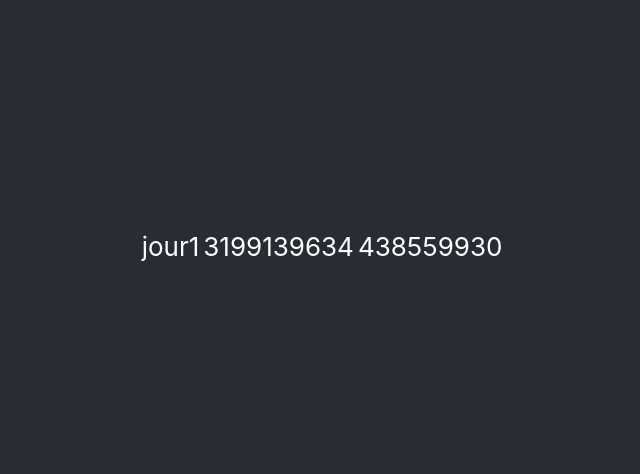
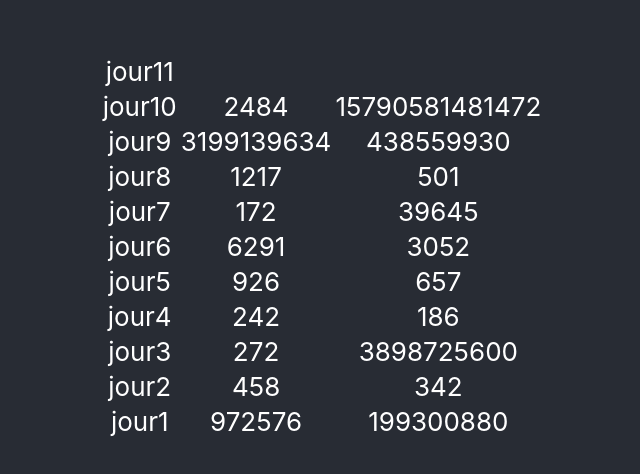
Before and after one commit to alainds/adventofcode2020, a React (Create React App) app: page / in a window 1280 px wide. Shown: the part 154-628 px from the top of the page, without its empty margins (318-958 px from the left). Built offline with nearby package versions, Linux system fonts and the light colour scheme.

Commit message:
jour10(),

```diff
--- a/src/App.js
+++ b/src/App.js
@@ -8,20 +8,22 @@ import jour6 from "./days/jour6"
 import jour7 from "./days/jour7"
 import jour8 from "./days/jour8"
 import jour9 from "./days/jour9"
-// import jour10 from "./days/jour10"
+import jour10 from "./days/jour10"
+import jour11 from "./days/jour11"
 
 function App() {
   const tableauResultats = [
-    // jour10(),
+    jour11(),
+    jour10(),
     jour9(),
-    // jour8(),
-    // jour7(),
-    // jour6(),
-    // jour5(),
-    // jour4(),
-    // jour3(),
-    // jour2(),
-    // jour1(),
+    jour8(),
+    jour7(),
+    jour6(),
+    jour5(),
+    jour4(),
+    jour3(),
+    jour2(),
+    jour1(),
   ]
   return (
     <div className="App">
--- a/src/data/input10.js
+++ b/src/data/input10.js
@@ -1 +1,148 @@
-export const input = ``
+export let input = `165
+78
+151
+15
+138
+97
+152
+64
+4
+111
+7
+90
+91
+156
+73
+113
+93
+135
+100
+70
+119
+54
+80
+170
+139
+33
+123
+92
+86
+57
+39
+173
+22
+106
+166
+142
+53
+96
+158
+63
+51
+81
+46
+36
+126
+59
+98
+2
+16
+141
+120
+35
+140
+99
+121
+122
+58
+1
+60
+47
+10
+87
+103
+42
+132
+17
+75
+12
+29
+112
+3
+145
+131
+18
+153
+74
+161
+174
+68
+34
+21
+24
+85
+164
+52
+69
+65
+45
+109
+148
+11
+23
+129
+84
+167
+27
+28
+116
+110
+79
+48
+32
+157
+130`
+
+// input = `28
+// 33
+// 18
+// 42
+// 31
+// 14
+// 46
+// 20
+// 48
+// 47
+// 24
+// 23
+// 49
+// 45
+// 19
+// 38
+// 39
+// 11
+// 1
+// 32
+// 25
+// 35
+// 8
+// 17
+// 7
+// 9
+// 4
+// 2
+// 34
+// 10
+// 3`
+
+// input = `16
+// 10
+// 15
+// 5
+// 1
+// 11
+// 7
+// 19
+// 6
+// 12
+// 4`
--- /dev/null
+++ b/src/data/input11.js
@@ -0,0 +1 @@
+export const input = ``
--- a/src/days/jour10.js
+++ b/src/days/jour10.js
@@ -1,14 +1,84 @@
 import { input } from "data/input10"
+import { reducerSum } from "util/array"
 
 const dataBrut = input.split("\n")
+const adapters = dataBrut.map((a) => parseInt(a))
 function result1() {
-  return
+  const adapterMax = Math.max(...adapters)
+  const diffs = getAdapters(adapters, adapterMax).diffs
+  return (
+    diffs.filter((d) => d === 1).length * diffs.filter((d) => d === 3).length
+  )
 }
 
 function result2() {
-  return
+  const adapterMax = Math.max(...adapters)
+  const diffsMin = getAdapters(adapters, adapterMax).diffs
+  const adaptersSuiteMin = getAdapters(adapters, adapterMax).adaptersSuiteMin
+
+  let diffCourant = diffsMin.length - 1
+  let nbPossibilites = [
+    { adapter: adaptersSuiteMin[adaptersSuiteMin.length - 1], n: 1 },
+  ]
+  while (diffCourant >= 0) {
+    const adapterCourant = adaptersSuiteMin[diffCourant]
+
+    let possibilitesAdapter = []
+    const diffDiffCourant = diffsMin[diffCourant]
+    const diffDiffCourant1 = diffsMin[diffCourant + 1]
+    const diffDiffCourant2 = diffsMin[diffCourant + 2]
+    if (
+      diffDiffCourant2 &&
+      diffDiffCourant2 + diffDiffCourant1 + diffDiffCourant <= 3
+    ) {
+      possibilitesAdapter = [
+        adaptersSuiteMin[diffCourant + 1],
+        adaptersSuiteMin[diffCourant + 2],
+        adaptersSuiteMin[diffCourant + 3],
+      ]
+    } else if (diffDiffCourant1 && diffDiffCourant1 + diffDiffCourant <= 3) {
+      possibilitesAdapter = [
+        adaptersSuiteMin[diffCourant + 1],
+        adaptersSuiteMin[diffCourant + 2],
+      ]
+    } else {
+      possibilitesAdapter = [adaptersSuiteMin[diffCourant + 1]]
+    }
+    const nbPossibilitesAdapterCourant = possibilitesAdapter.map(
+      (adapterPossible) =>
+        nbPossibilites.filter((a) => a.adapter === adapterPossible)[0].n
+    )
+    nbPossibilites.push({
+      adapter: adapterCourant,
+      n: nbPossibilitesAdapterCourant.reduce(reducerSum),
+    })
+    diffCourant--
+  }
+
+  return nbPossibilites[nbPossibilites.length - 1].n
 }
 
 export default function getResultats() {
   return [result1(), result2()]
 }
+
+function getAdapters(adapters, adapterMax, comp = (x) => Math.min(x)) {
+  const JOLTS_INIT = 0
+  const diffs = []
+  const possibleDiffs = [1, 2, 3]
+  let adapter = JOLTS_INIT
+  let adaptersSuite = [adapter]
+  while (adapter < adapterMax) {
+    const possibleAdapters = possibleDiffs.map((a) => a + adapter)
+    const possibleAdapterDiffs = adapters.filter((a) =>
+      possibleAdapters.includes(a)
+    )
+    const nextAdapter = Math.min(...possibleAdapterDiffs)
+    adaptersSuite.push(nextAdapter)
+    diffs.push(nextAdapter - adapter)
+    adapter = nextAdapter
+  }
+  diffs.push(3)
+  adaptersSuite.push(adapterMax + 3)
+  return { diffs, adaptersSuiteMin: adaptersSuite }
+}
--- /dev/null
+++ b/src/days/jour11.js
@@ -0,0 +1,14 @@
+import { input } from "data/input11"
+
+const dataBrut = input.split("\n")
+function result1() {
+  return
+}
+
+function result2() {
+  return
+}
+
+export default function getResultats() {
+  return [result1(), result2()]
+}
```
